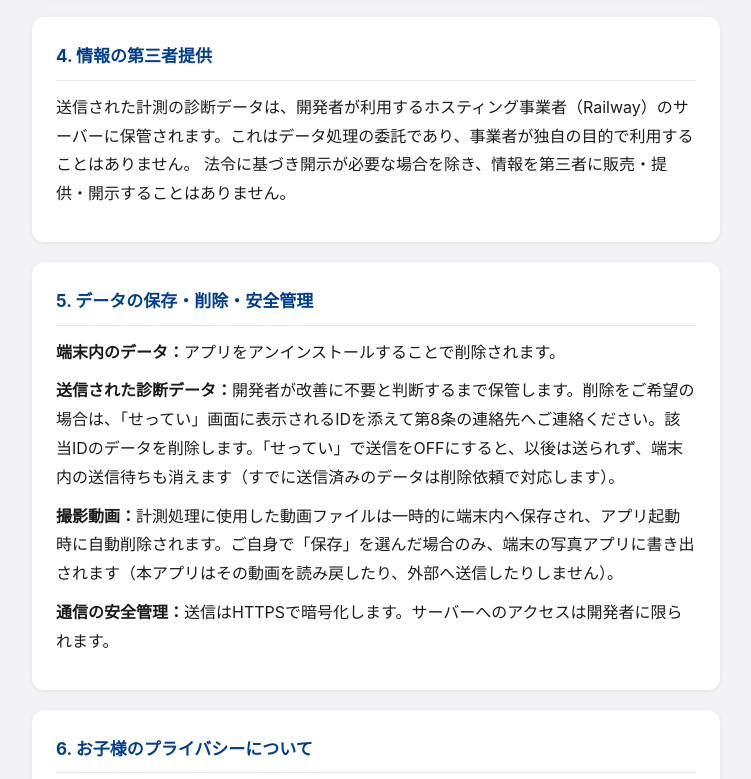
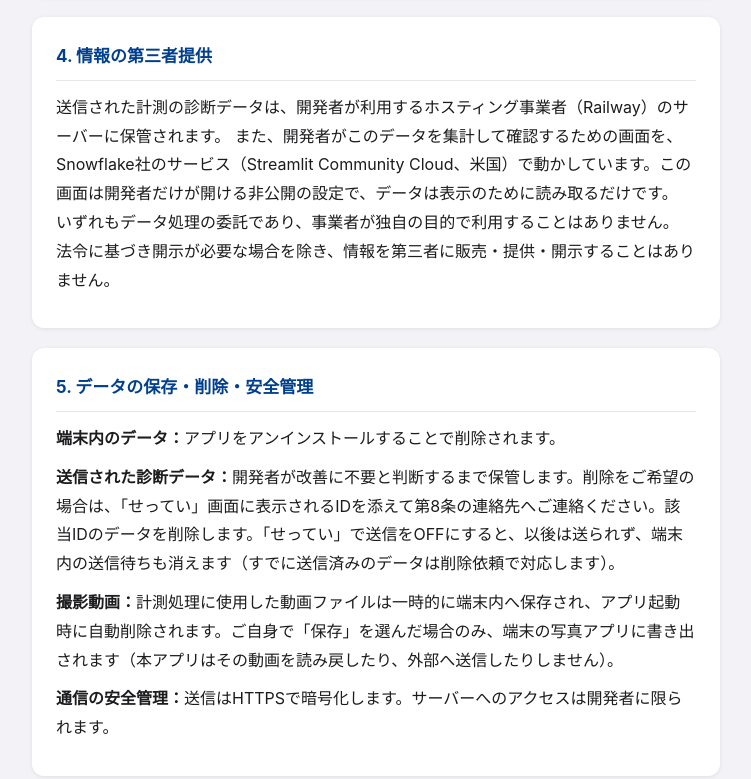
Before and after one commit to soccer-goal-apps/dribble-quest-privacy, a plain HTML site: page index.html in a window 1280 px wide. Shown: the part 1683-2462 px from the top of the page, without its empty margins (264-1015 px from the left). Drawn offline with Linux system fonts and the light colour scheme.

Commit message:
§4 に診断データの確認画面のホスティング事業者（Streamlit Community Cloud）を追記 — 開発者用ダッシュボードを Cloud でも動かすため
Co-Authored-By: Claude Fable 5.2 <noreply@anthropic.com>

```diff
--- a/index.html
+++ b/index.html
@@ -124,7 +124,9 @@
   <section>
     <h2>4. 情報の第三者提供</h2>
     <p>
-      送信された計測の診断データは、開発者が利用するホスティング事業者（Railway）のサーバーに保管されます。これはデータ処理の委託であり、事業者が独自の目的で利用することはありません。
+      送信された計測の診断データは、開発者が利用するホスティング事業者（Railway）のサーバーに保管されます。
+      また、開発者がこのデータを集計して確認するための画面を、Snowflake社のサービス（Streamlit Community Cloud、米国）で動かしています。この画面は開発者だけが開ける非公開の設定で、データは表示のために読み取るだけです。
+      いずれもデータ処理の委託であり、事業者が独自の目的で利用することはありません。
       法令に基づき開示が必要な場合を除き、情報を第三者に販売・提供・開示することはありません。
     </p>
   </section>
@@ -166,7 +168,7 @@
     </p>
   </section>
 
-  <p class="updated">最終更新日：2026年10月16日（2.1.2: 同意した場合にのみ計測の診断データを開発者のサーバーへ送る機能を追加。送る内容・目的・送信先・削除方法を記載）</p>
+  <p class="updated">最終更新日：2026年11月25日（開発者が診断データを確認する画面のホスティング事業者を「4. 情報の第三者提供」に追記。送る内容・目的は変わりません）</p>
 
 </main>
 
```
